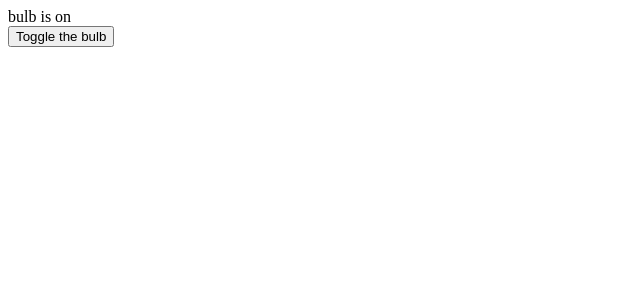
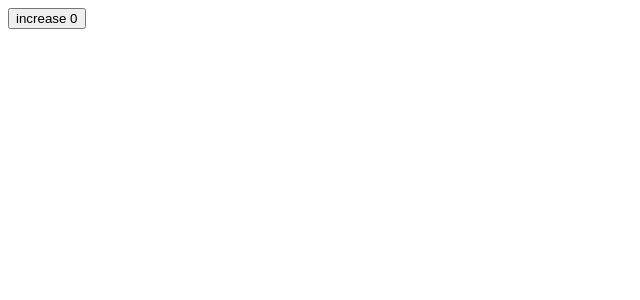
Before and after one commit to Arpit-voice/learning-react2, a React (Vite) app: page / in a window 1280 px wide. Shown: the top 300 px of the page, without its empty margins (0-640 px from the left). Built offline with nearby package versions, Linux system fonts and the light colour scheme.

Commit message:
without custom Hook

```diff
--- a/src/App.tsx
+++ b/src/App.tsx
@@ -1,57 +1,21 @@
-import { createContext, useContext, useState } from 'react'
+import { useState } from 'react'
 
 
-const bulbContext = createContext();
 
-function ContextProvider({children}){
-  const [bulb, setBulb]=useState(true);
+function App(){
+  const [count , setCount ] = useState(0);
 
-    return <bulbContext.Provider value ={{bulb :bulb , setBulb: setBulb}}>
-        {children}
-    </bulbContext.Provider>
-}
-
-function App() {
-
-  return (
-    <>
-      <ContextProvider>
-        <LightBulb/>
-      </ContextProvider>
-    </>
-  )
-}
+  function increaseCount(){
+    setCount(currentValue => currentValue + 1)
+  }
 
 
-function LightBulb(){
+  return <>
+    <button onClick={increaseCount} >
+      increase {count}
+    </button>
 
-  return <div>
-    <BulbState />
-    <ToggleBulbState/>
-
-  </div>
-}
-
-function BulbState(){
-  const obj = useContext(bulbContext);
-  const bulb =  obj.bulb ;
-
-
-  return <div>
-    { bulb ? "bulb is on" : "bulb is off currently"}
-  </div>
-}
-
-function ToggleBulbState(){
-  const {setBulb} = useContext(bulbContext)  /// deconsrtucted and stored the object things
-
-  function Zeroto1(){
-    setBulb( currentState => !currentState)
-  }
-
-  return <div>
-    <button onClick ={Zeroto1}>Toggle the bulb </button>
-  </div>
+  </>
 }
 
 export default App
```
